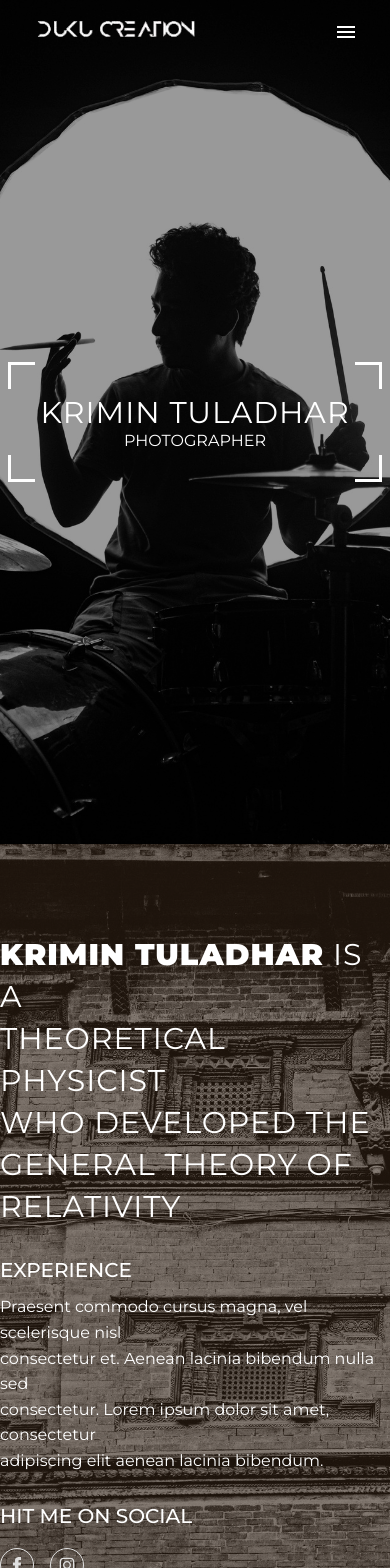
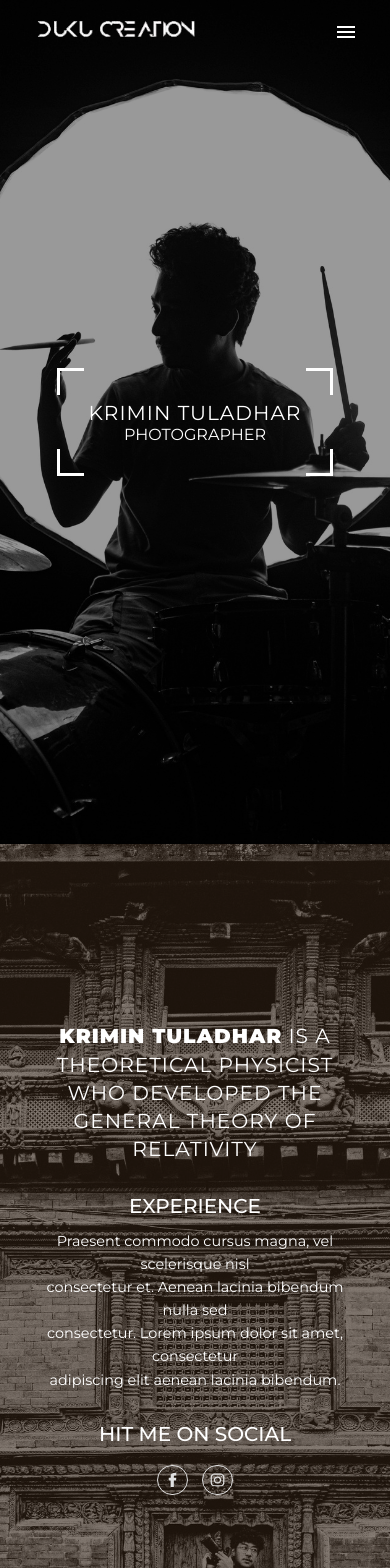
Before and after one commit to trickster1o1/krimin, a React (Create React App) app: page / in a window 390 px wide. Shown: the top 1568 px of the page. Built offline with nearby package versions, Linux system fonts and the light colour scheme.

Commit message:
responsive init

```diff
--- a/src/components/gallery.jsx
+++ b/src/components/gallery.jsx
@@ -67,7 +67,7 @@ export default function Gallery() {
       </div>
       <section className="overlay"></section>
       <div className={!display ? "display" : "display display-active"}>
-        <span class="material-symbols-outlined" onClick={() => setDisplay(null)}>close</span>
+        <span className="material-symbols-outlined" onClick={() => setDisplay(null)}>close</span>
         {selected ? <img src={selected.img} alt="-" /> : "loading..."}
       </div>
     </div>
--- a/src/components/header.jsx
+++ b/src/components/header.jsx
@@ -1,10 +1,11 @@
 import { gsap } from "gsap";
 import ScrollTrigger from "gsap/ScrollTrigger";
-import { useEffect } from "react";
+import { useEffect, useState } from "react";
 import logo from "../assets/logo.png";
 
 export default function Header() {
   gsap.registerPlugin(ScrollTrigger);
+  const [menu,setMenu] = useState(false);
   useEffect(() => {
     let ctx = gsap.context(() => {
       let tm = gsap.timeline({
@@ -30,15 +31,17 @@ export default function Header() {
     return () => ctx.revert();
   }, []);
   const handelScroll = (sTo) => {
+    setMenu(false);
     let m = document.getElementById(sTo);
     m.scrollIntoView({ behavior: "smooth" }, true);
   };
   return (
+    <>
       <nav className="custom-nav">
         <div onClick={() => handelScroll("hero")}>
           <img src={logo} alt="DUKU CREATION" />
         </div>
-      <span className="material-symbols-outlined b-menu">menu</span>
+        <span className="material-symbols-outlined b-menu" onClick={()=>setMenu(true)}>menu</span>
         <ul>
           <li onClick={() => handelScroll("hero")}>home</li>
           <li onClick={() => handelScroll("about")}>about</li>
@@ -46,5 +49,16 @@ export default function Header() {
           <li onClick={() => handelScroll("contact")}>contact</li>
         </ul>
       </nav>
+      <div className="mobile-nav" style={menu ? {zIndex: '100', backdropFilter: 'blur(8.3px)'} : null}>
+        <span className="material-symbols-outlined" onClick={()=>setMenu(false)}>close</span>
+
+        <ul className={menu ? 'active-mob-nav' : null}>
+          <li onClick={() => handelScroll("hero")}>home</li>
+          <li onClick={() => handelScroll("about")}>about</li>
+          <li onClick={() => handelScroll("gallery")}>gallery</li>
+          <li onClick={() => handelScroll("contact")}>contact</li>
+        </ul>
+      </div>
+    </>
   );
 }
--- a/src/index.css
+++ b/src/index.css
@@ -35,6 +35,40 @@ nav {
   right: 0;
   z-index: 10;
   /* transition: all .2s ease-in-out; */
+}.mobile-nav {
+  position: fixed;
+  color: white;
+  z-index: -1;
+  top: 0;
+  left: 0;
+  width: 100%;
+  height: 100vh;
+  background: rgba(154, 123, 123, 0.08);
+  border-radius: 16px;
+  backdrop-filter: blur(0);
+  -webkit-backdrop-filter: blur(8.3px);
+  display: flex;
+  justify-content: center;
+  align-items: center;
+  transition: all .4s ease-in-out;
+}.mobile-nav span {
+  position: fixed;
+  right: 15px;
+  top: 15px;
+} .mobile-nav ul {
+  color: white;
+  text-transform: uppercase;
+  text-align: center;
+  font-size: 1rem;
+  cursor: pointer;
+  padding: 0;
+  list-style-type: none;
+} .mobile-nav li {
+  margin-bottom: 1.5em;
+  opacity: 0;
+  transition: all .8s ease-in-out;
+} .active-mob-nav li {
+  opacity: 1;
 } .b-menu {
   display: none;
 } nav img {
@@ -294,10 +328,8 @@ nav {
   position: fixed;
   z-index: -1;
   width: 100%;
-  /* background-color: #1b1b1b; */
   background: rgba(154, 123, 123, 0.08);
   border-radius: 16px;
-  /* box-shadow: 0 4px 30px rgba(0, 0, 0, 0.1); */
   backdrop-filter: blur(8.3px);
   -webkit-backdrop-filter: blur(8.3px);
   height: 100vh;
@@ -384,13 +416,44 @@ nav {
 }
 @media only screen and (max-width: 980px) {
   .gallery-grid {
-    grid-template-columns: 1fr 1fr;
+    grid-template-columns: auto;
+  }.i-fit {
+    height: 35em;
   }
+}
+@media only screen and (max-width: 815px) {
+  .session-cont > div h4 {
+    font-size: 1.2625rem;
+    font-weight: 500;
+  } .session-cont > div {
+    font-size: .9rem;
+    font-weight: 400;
+    padding: 2em;
+  }
+    .custom-btn {
+      border: 2px solid white;
+      font-weight: 500;
+    }.about-cont > div p {
+      text-align: center;
+      padding-left: 2em;
+      padding-right: 2em;
+      font-size: .9rem;
+    } .about-cont > div p.header-para {
+      font-size: 1.2625rem;
+    }.about-cont > div p ul {
+      justify-content: center;
+    }.hero-cont span:nth-child(1) {
+      font-size: 1.2625rem;
+    }.hero-cont span:nth-child(2) {
+      font-size: .9rem;
+    }
 }
 @media only screen and (max-width: 650px) {
   .b-menu{
     display: block;
   } nav ul {
     display: none;
+  }.about-cont {
+    background-position-x: 50%;
   }
 }
```
Lines whose indentation alone changed are shown as unchanged.
